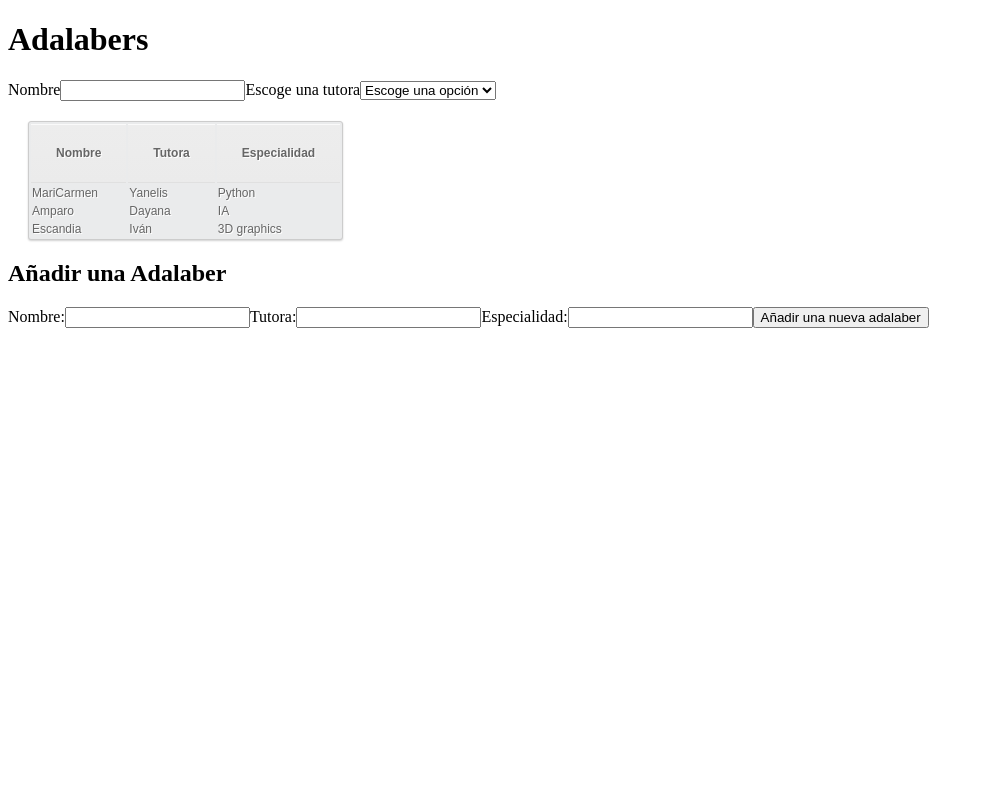
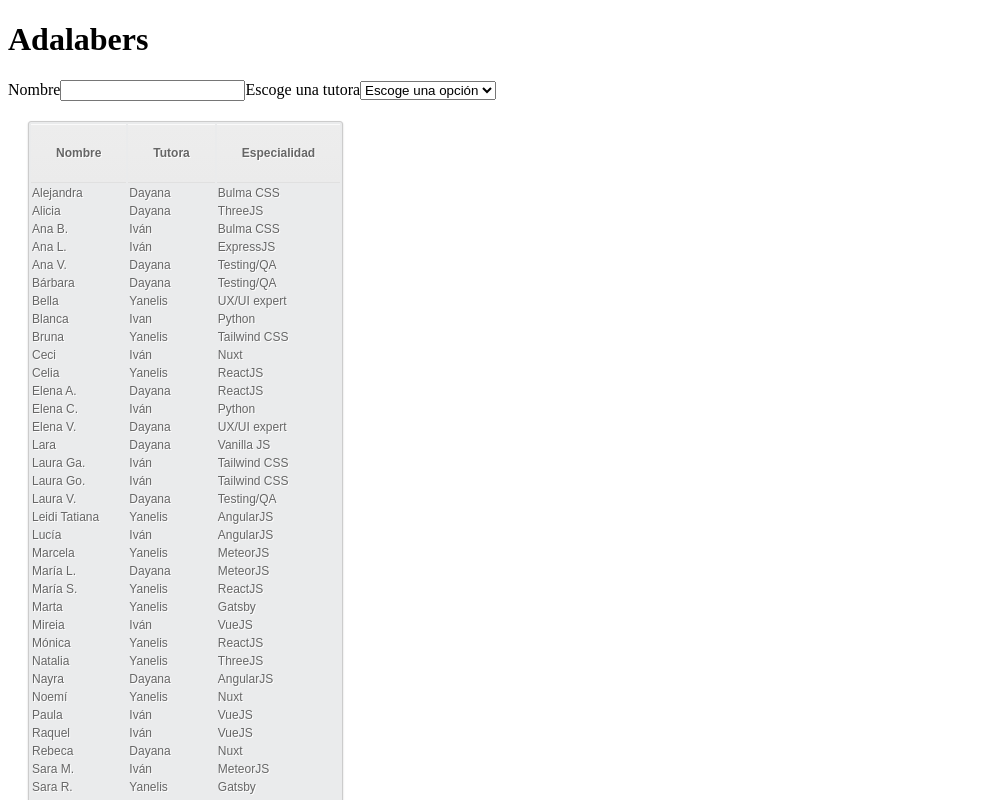
Before and after one commit to CeciPeriquet/react-and-tables, a React (Create React App) app: page / in a window 1280 px wide. Shown: the top 800 px of the page, without its empty margins (0-984 px from the left). Built offline with nearby package versions, Linux system fonts and the light colour scheme.

Commit message:
Add useState and render table with json data

```diff
--- a/src/components/App.js
+++ b/src/components/App.js
@@ -3,6 +3,21 @@ import adalabers from '../data/adalabers.json';
 import '../styles/App.css';
 
 function App() {
+  //State
+  const [data, setData] = useState(adalabers.results);
+
+  //Events
+
+  //Render
+  const renderData = data.map((eachAdalaber) => {
+    return (
+      <tr key={eachAdalaber.id}>
+        <td>{eachAdalaber.name}</td>
+        <td>{eachAdalaber.counselor}</td>
+        <td>{eachAdalaber.speciality}</td>
+      </tr>
+    );
+  });
   return (
     <div>
       <h1>Adalabers</h1>
@@ -28,25 +43,7 @@ function App() {
             <th className="table-header">Especialidad</th>
           </tr>
         </thead>
-        <tbody>
-          <tr>
-            <td>MariCarmen</td>
-            <td>Yanelis</td>
-            <td>Python</td>
-          </tr>
-
-          <tr>
-            <td>Amparo</td>
-            <td>Dayana</td>
-            <td>IA</td>
-          </tr>
-
-          <tr>
-            <td>Escandia</td>
-            <td>Iván</td>
-            <td>3D graphics</td>
-          </tr>
-        </tbody>
+        <tbody>{renderData}</tbody>
       </table>
       <h2>Añadir una Adalaber</h2>
       <form action="">
```
